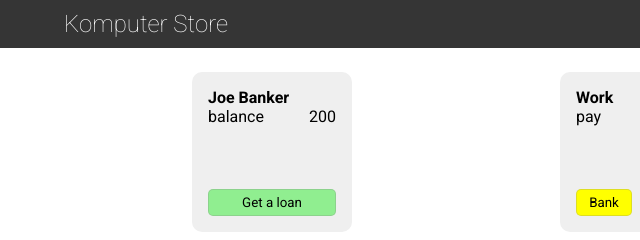
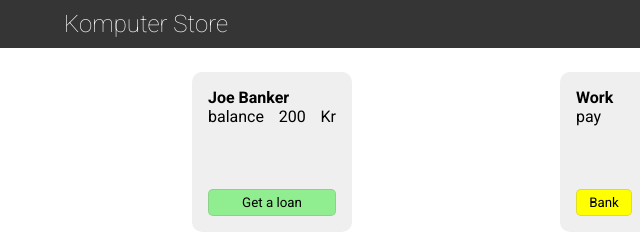
Before and after one commit to AmandaStahlberg/Komputer-Store, a plain HTML site: page index.html in a window 1280 px wide. Shown: the top 240 px of the page, 0-640 px from the left. Drawn offline with Linux system fonts and the light colour scheme.

Commit message:
small fix

```diff
--- a/index.html
+++ b/index.html
@@ -26,6 +26,7 @@
           <div class="flex space-between">
             <p>balance</p>
             <p id="balance"></p>
+            <p>Kr</p>
           </div>
           <div class="flex justify-center flex-end h-100">
             <button id="loanBtn" class="w-100 bg-green">Get a loan</button>
```
